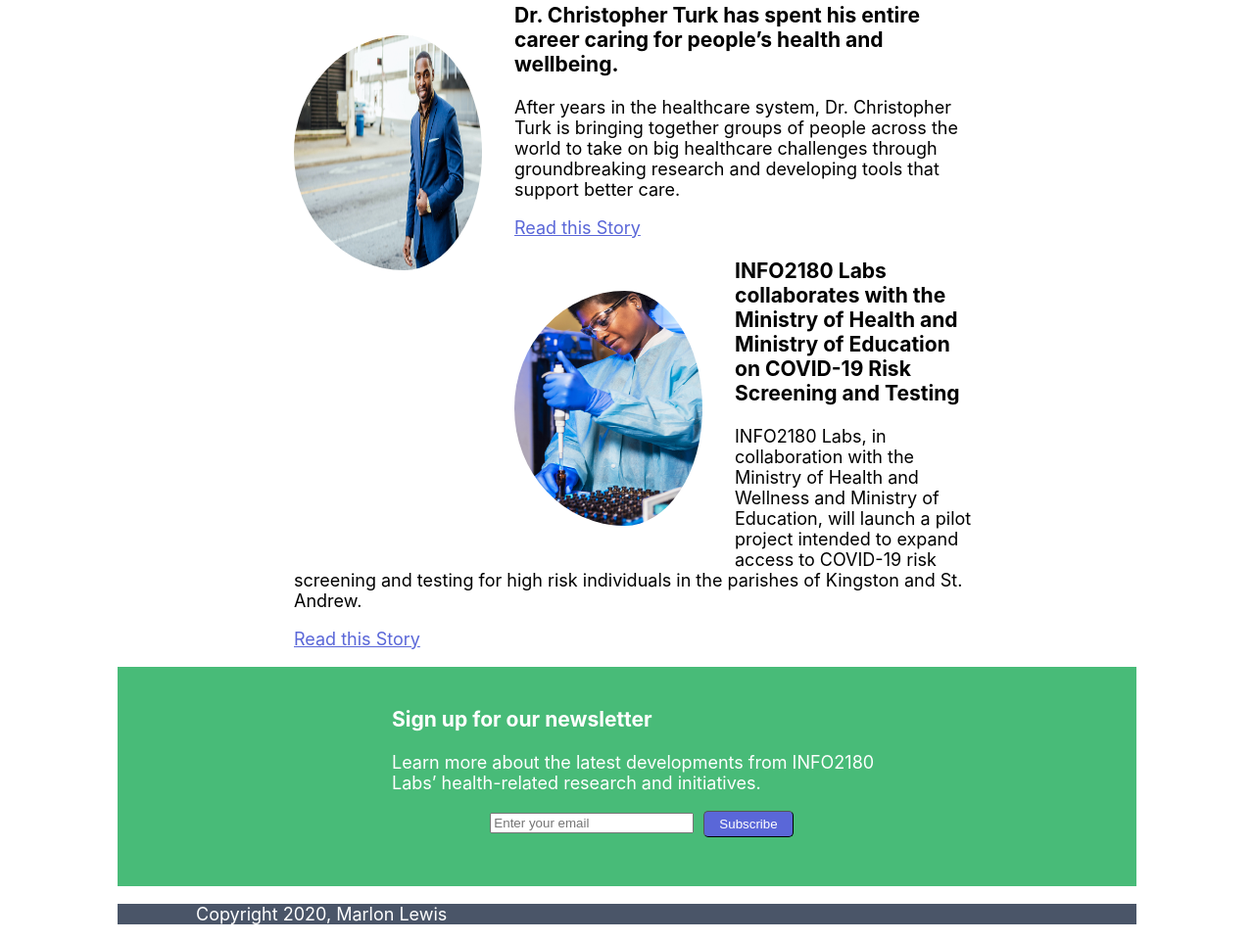
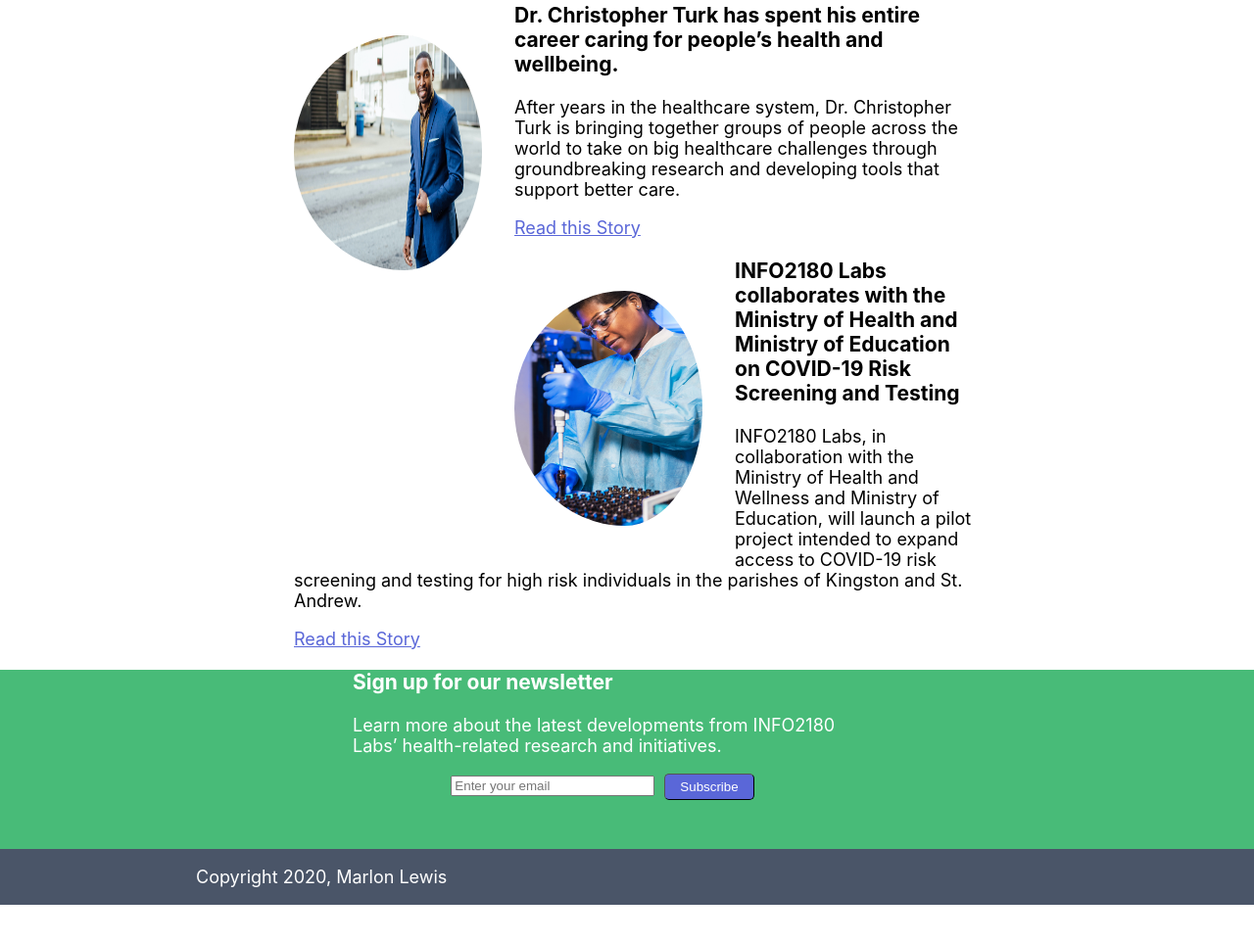
Before and after one commit to marlonlewis2020/info2180-project1, a plain HTML site: page index.html in a window 1280 px wide. Shown: the part 1133-2095 px from the top of the page at 98% size. After the commit the page ends 2057 px from the top, so only its background shows below. Drawn offline with Linux system fonts and the light colour scheme.

Commit message:
final draft: updated css footer and newsletter

```diff
--- a/styles.css
+++ b/styles.css
@@ -175,12 +175,12 @@ div.testing-desciption {
     float: left;
 }
 
-.newsletter .container {
+.newsletter  {
     background-color: var(--green);
     color: white;
-    padding-top: 20px;
+    /* padding-top: 20px; */
     padding-bottom: 50px;
-    padding-left: 80px;
+    /* padding-left: 80px; */
 }
 
 .newsletter .btn {
@@ -216,7 +216,7 @@ input {
     width: 200px;
 }
 
-footer .container {
+footer  {
     color: white;
     background-color: var(--gray);
     padding-left: 80px;
```
